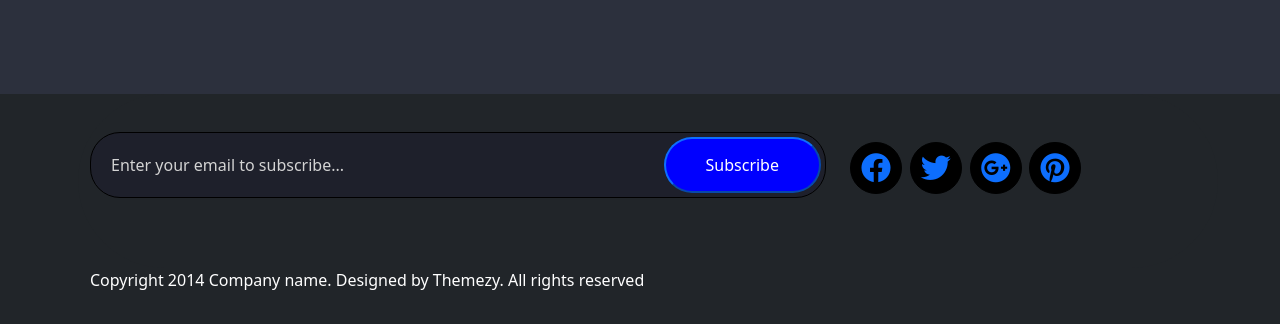
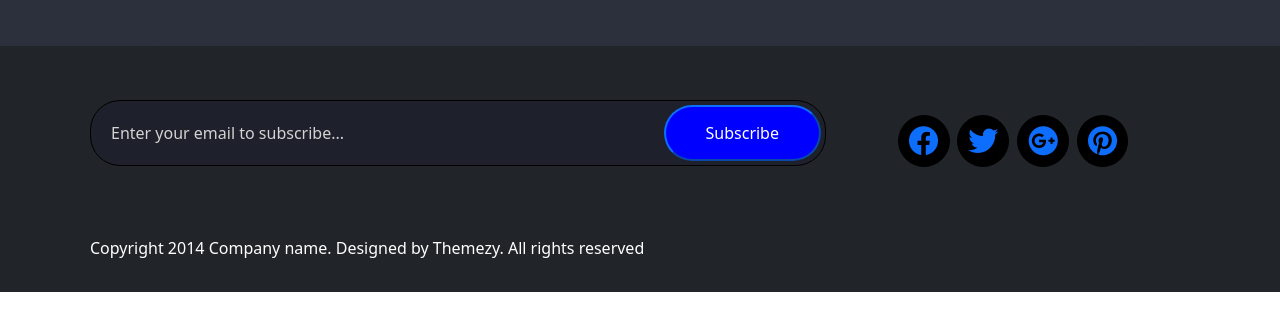
Before and after one commit to Mahmoudsalah01207/weather, a plain HTML site: page index.html in a window 1280 px wide. Shown: the part 1525-1849 px from the top of the page. After the commit the page ends 1817 px from the top, so only its background shows below. Drawn offline with nearby package versions, Linux system fonts and the light colour scheme; no server answers.

Commit message:
Update index.html

```diff
--- a/index.html
+++ b/index.html
@@ -59,8 +59,8 @@
         <input type="submit" class="btn btn-primary"></type=>
       </form>
 
-      <div class="row mb-5">
-        <div class="col-md-4 col-body">
+      <div class="row mb-5 container-sm m-sm-auto">
+        <div class="col-md-4   col-body">
           <div class="row justify-content-between herder p-2 rounded-0">
             <div class="col-md-5">
               <p class="card-text"> <span id="date1"></span></p>
@@ -130,13 +130,13 @@
     <footer class="site-footer bg-dark ms-3 ">
       <div class="container ">
         <div class="row bg-dark d-flex">
-          <div class="col-md-8  pt-2 ">
+          <div class="col-md-8  pt-4 ">
             <form class="find-location  ">
               <input type="text" class="form-control border-black text-white custom-placeholder" placeholder="Enter your email to subscribe...">
               <input type="submit" class="border-primary" value="Subscribe">
             </form>
           </div>
-          <div class="col-md-3 pt-5 ">
+          <div class="col-md-3  pt-sm-0 m-sm-auto">
             <div class="social-links">
               <a href="#"><i class="fa-brands fa-facebook"></i></a>
               <a href="#"><i class="fa-brands fa-twitter"></i></a>
```
